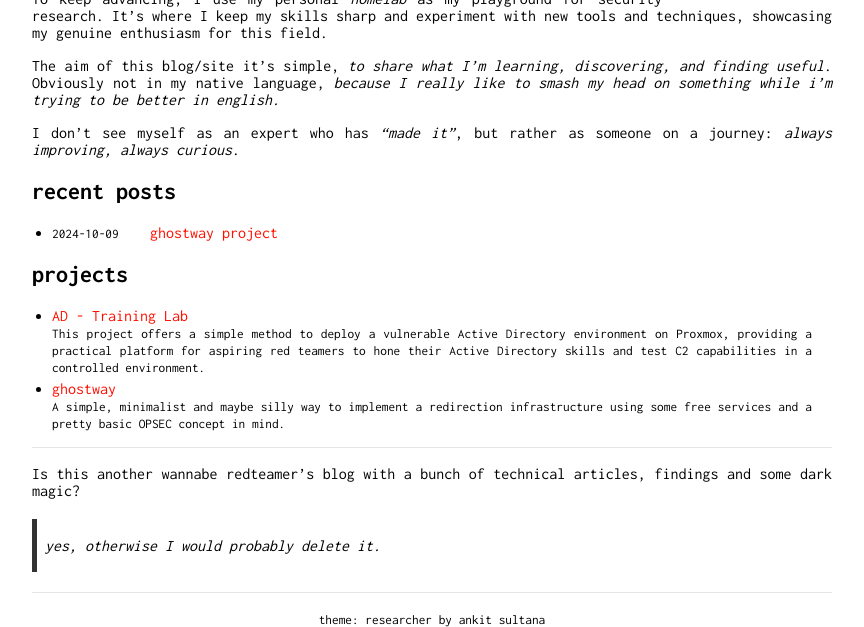
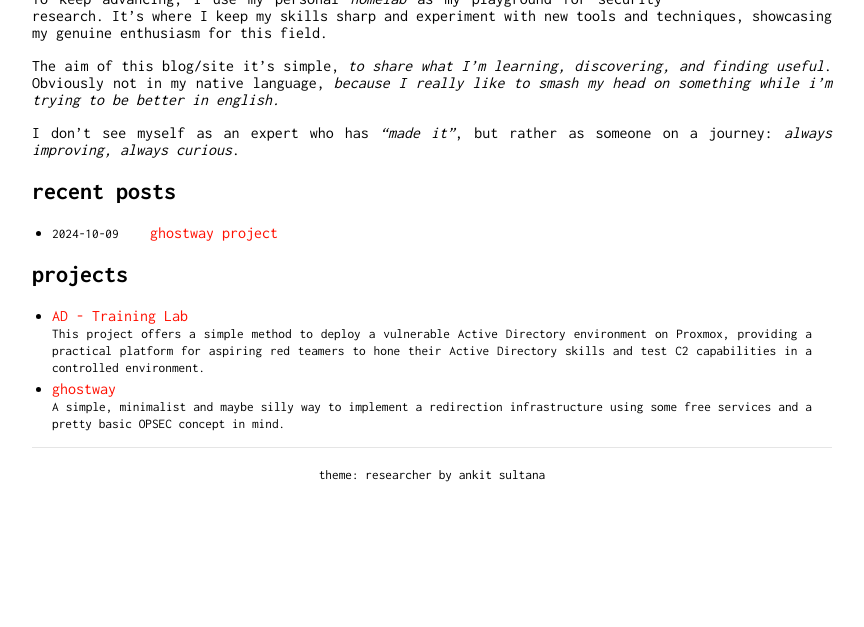
Before and after one commit to brmkit/brmkit.github.io, a Jekyll site: the page built from index.md, in a window 1280 px wide, cut to the strip 289-916 px from the top of the page. Shown: the whole strip, without its empty margins (208-1072 px from the left). Built offline with Jekyll 4.4.1, drawn with Linux system fonts in a browser that asks for light colours.

Commit message:
style fix

```diff
--- a/index.md
+++ b/index.md
@@ -54,8 +54,3 @@ I don’t see myself as an expert who has *“made it”*, but rather as someone
     </li>
     {% if forloop.last %}</ul>{% endif %}
     {% endfor %}
-
----
-
-Is this another wannabe redteamer's blog with a bunch of technical articles, findings and some dark magic?
->yes, otherwise I would probably delete it.
```
